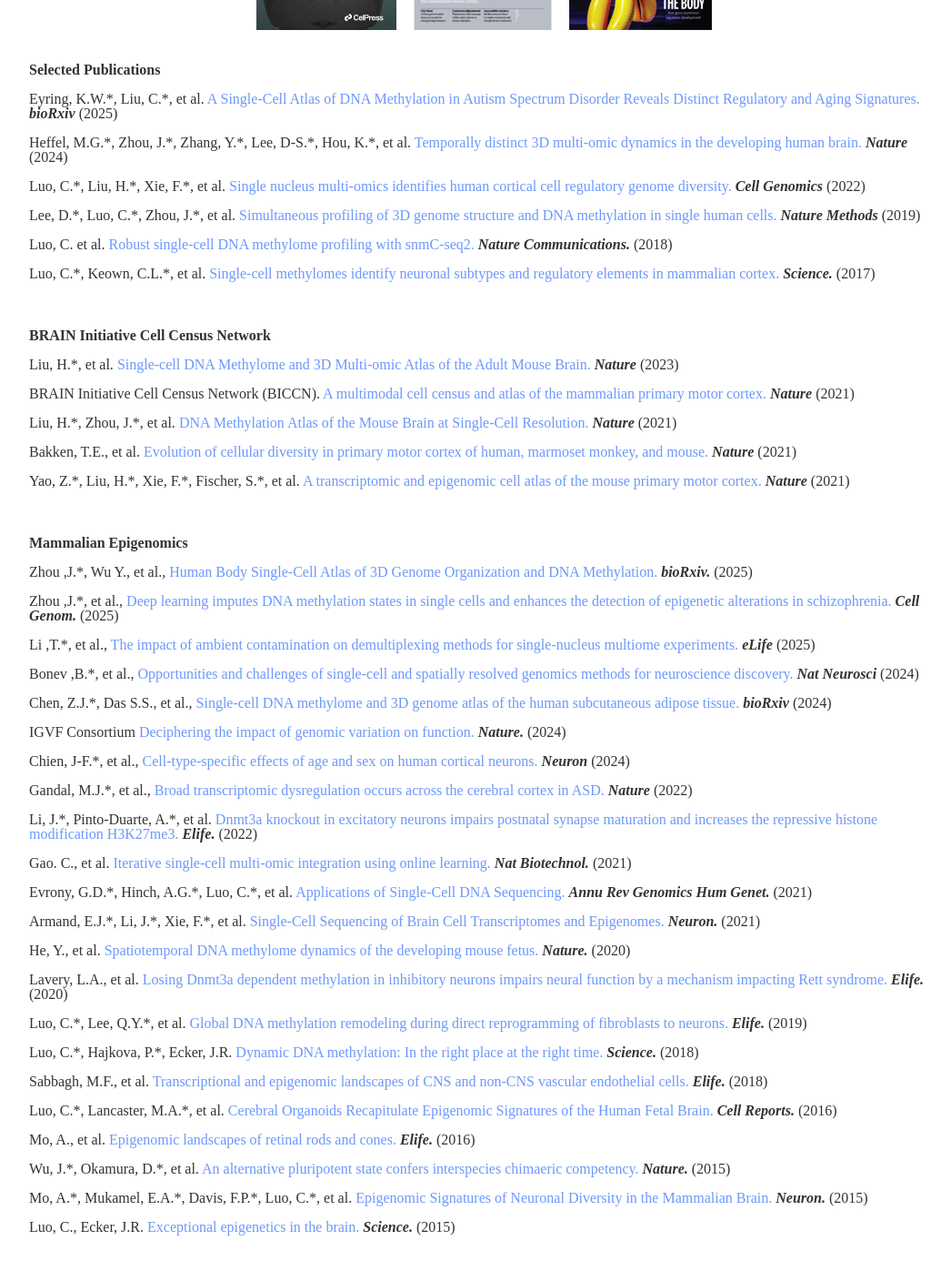
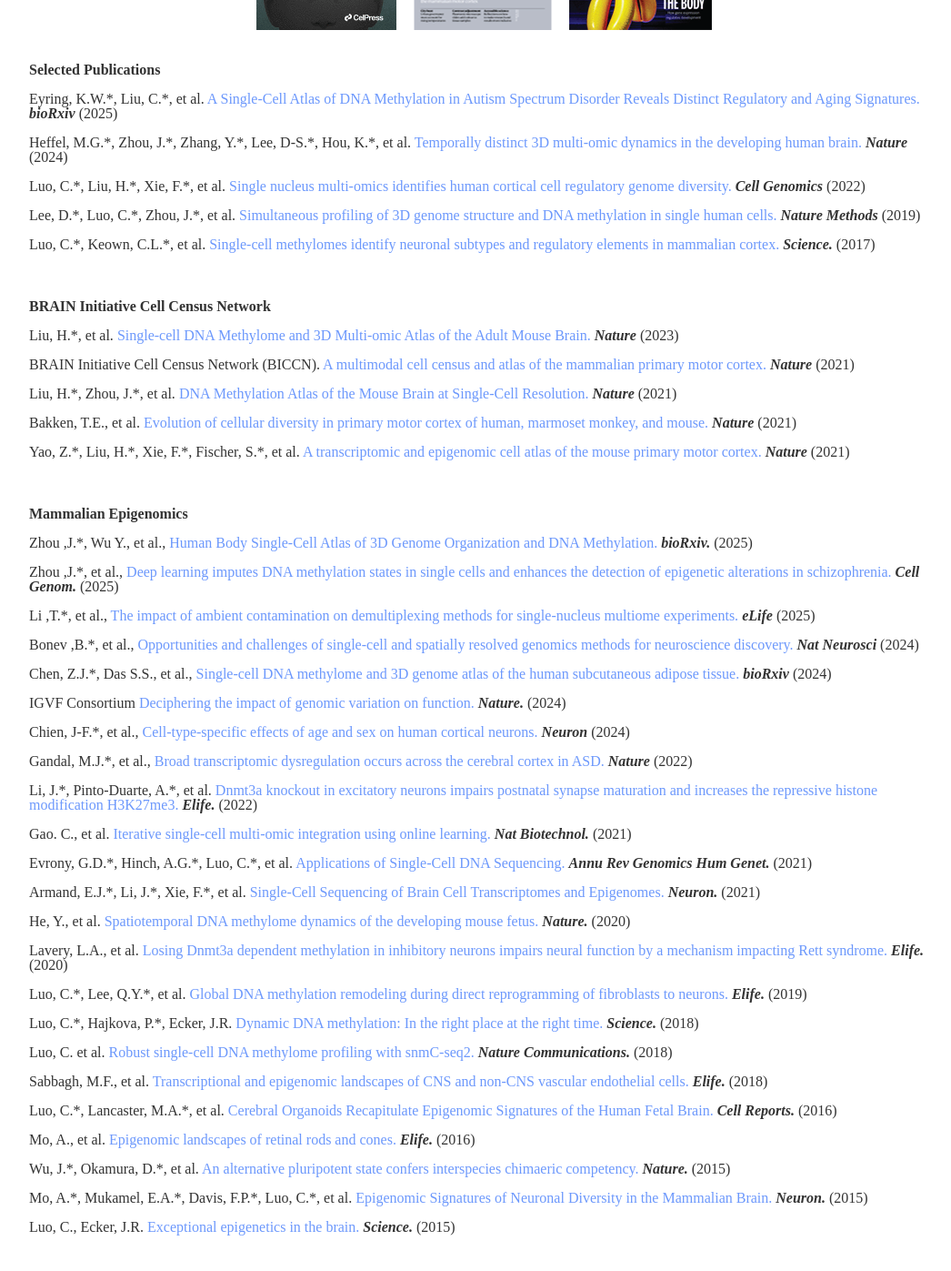
Before and after one commit to luogenomics/luogenomics.github.io, a Jekyll site: the page built from publications/index.html, in a window 1280 px wide and 1400 px high, scrolled down 416 px. Shown: the top 1397 px of the window at 91% size, without its empty margins (108-1154 px from the left). Built offline with Jekyll 4.4.1, drawn with Linux system fonts in a browser that asks for light colours; part of the change alters nothing that is shown.

```diff
--- a/publications/index.html
+++ b/publications/index.html
@@ -10,7 +10,6 @@ title: Luo Lab Publications
 <p>Heffel, M.G.*, Zhou, J.*, Zhang, Y.*, Lee, D-S.*, Hou, K.*, et al. <a href="https://pubmed.ncbi.nlm.nih.gov/39385032/" target="_blank">Temporally distinct 3D multi-omic dynamics in the developing human brain. </a><strong><em>Nature </strong></em> (2024) </p>
 <p>Luo, C.*, Liu, H.*, Xie, F.*, et al. <a href="https://www.cell.com/cell-genomics/fulltext/S2666-979X(22)00027-1" target="_blank">Single nucleus multi-omics identifies human cortical cell regulatory genome diversity. </a><strong><em>Cell Genomics </strong></em> (2022) </p>
 <p>Lee, D.*, Luo, C.*, Zhou, J.*, et al. <a href="https://www.ncbi.nlm.nih.gov/pubmed/31501549" target="_blank">Simultaneous profiling of 3D genome structure and DNA methylation in single human cells. </a><strong><em>Nature Methods </strong></em> (2019) </p>
-<p>Luo, C. et al. <a href="https://www.ncbi.nlm.nih.gov/pubmed/?term=30237449%5BPMID%5D" target="_blank">Robust single-cell DNA methylome profiling with snmC-seq2.</a><strong><em> Nature Communications.</em></strong> (2018) </p>
 <p>Luo, C.*, Keown, C.L.*, et al.  <a href="https://www.ncbi.nlm.nih.gov/pubmed/?term=28798132%5BPMID%5D" target="_blank">Single-cell methylomes identify neuronal subtypes and regulatory elements in mammalian cortex.</a><strong><em> Science.</em></strong> (2017) </p>
 <div class="bigspacer"> </div>
 
@@ -39,6 +38,7 @@ title: Luo Lab Publications
 <p>Lavery, L.A., et al. <a href="https://www.ncbi.nlm.nih.gov/pubmed/32159514" target="_blank">Losing Dnmt3a dependent methylation in inhibitory neurons impairs neural function by a mechanism impacting Rett syndrome. </a><strong><em>Elife. </strong></em> (2020) </p>
 <p>Luo, C.*, Lee, Q.Y.*, et al. <a href="https://www.ncbi.nlm.nih.gov/pubmed/?term=30644360%5BPMID%5D" target="_blank">Global DNA methylation remodeling during direct reprogramming of fibroblasts to neurons.</a><strong><em> Elife.</em></strong> (2019) </p>
 <p>Luo, C.*, Hajkova, P.*, Ecker, J.R. <a href="https://www.ncbi.nlm.nih.gov/pubmed/?term=30262495%5BPMID%5D" target="_blank">Dynamic DNA methylation: In the right place at the right time.</a><strong><em> Science.</em></strong> (2018) </p>
+<p>Luo, C. et al. <a href="https://www.ncbi.nlm.nih.gov/pubmed/?term=30237449%5BPMID%5D" target="_blank">Robust single-cell DNA methylome profiling with snmC-seq2.</a><strong><em> Nature Communications.</em></strong> (2018) </p>
 <p>Sabbagh, M.F., et al. <a href="https://www.ncbi.nlm.nih.gov/pubmed/?term=30188322%5BPMID%5D" target="_blank">Transcriptional and epigenomic landscapes of CNS and non-CNS vascular endothelial cells.</a><strong><em> Elife.</em></strong> (2018) </p>
 <p>Luo, C.*, Lancaster, M.A.*, et al. <a href="https://www.ncbi.nlm.nih.gov/pubmed/?term=28009303%5BPMID%5D" target="_blank">Cerebral Organoids Recapitulate Epigenomic Signatures of the Human Fetal Brain.</a><strong><em> Cell Reports.</em></strong> (2016) </p>
 <p>Mo, A., et al. <a href="https://www.ncbi.nlm.nih.gov/pubmed/?term=26949250%5BPMID%5D" target="_blank">Epigenomic landscapes of retinal rods and cones.</a><strong><em> Elife.</em></strong> (2016) </p>
```
